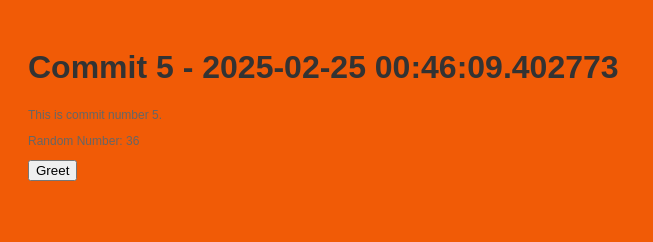
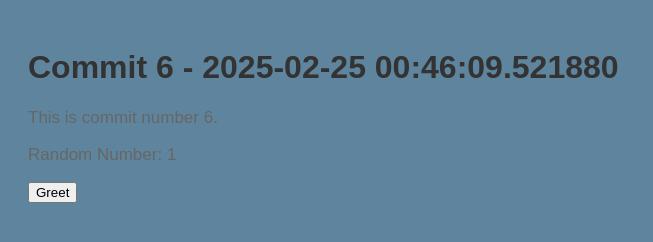
Before and after one commit to stiffs95/myrep-repo-20250225004602, a plain HTML site: page index.html in a window 1280 px wide. Shown: the whole page, without its empty margins (0-653 px from the left). Drawn offline with Linux system fonts and the light colour scheme.

Commit message:
📝 Commit 6 with HTML, CSS, and JS

```diff
--- a/index.html
+++ b/index.html
@@ -2,13 +2,13 @@
     <!DOCTYPE html>
     <html>
     <head>
-        <title>Commit 5 - 2025-02-25 00:46:09.402773</title>
+        <title>Commit 6 - 2025-02-25 00:46:09.521880</title>
         <link rel="stylesheet" href="style.css">
     </head>
     <body>
-        <h1>Commit 5 - 2025-02-25 00:46:09.402773</h1>
-        <p>This is commit number 5.</p>
-        <p>Random Number: 36</p>
+        <h1>Commit 6 - 2025-02-25 00:46:09.521880</h1>
+        <p>This is commit number 6.</p>
+        <p>Random Number: 1</p>
         <button onclick="greet()">Greet</button>
         <script src="script.js"></script>
     </body>
--- a/script.js
+++ b/script.js
@@ -2,4 +2,4 @@
     function greet() {
         alert('Hello from commit ' + commitNumber + '!');
     }
-    var commitNumber = 5;
+    var commitNumber = 6;
--- a/style.css
+++ b/style.css
@@ -1,7 +1,7 @@
 
     body {
         font-family: Arial, sans-serif;
-        background-color: #f15b06;
+        background-color: #5f859e;
         padding: 20px;
     }
     h1 {
@@ -9,5 +9,5 @@
     }
     p {
         color: #666;
-        font-size: 12px;
+        font-size: 17px;
     }
```
